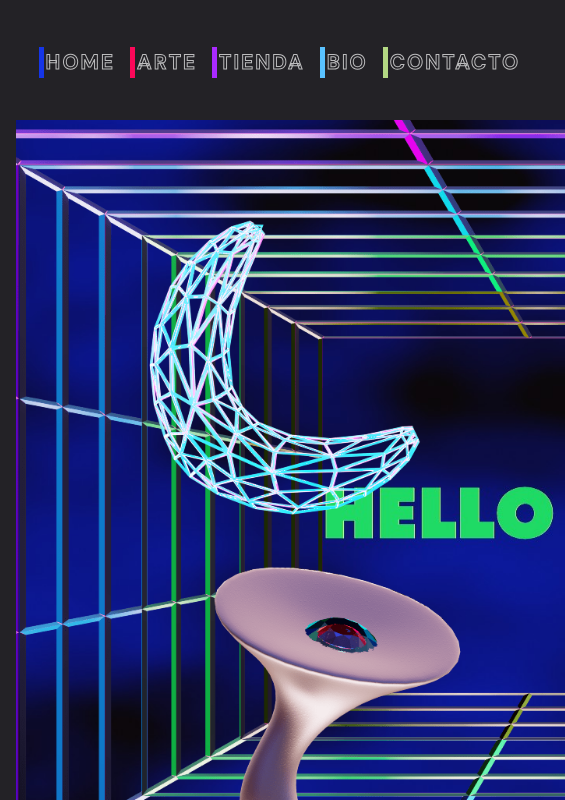
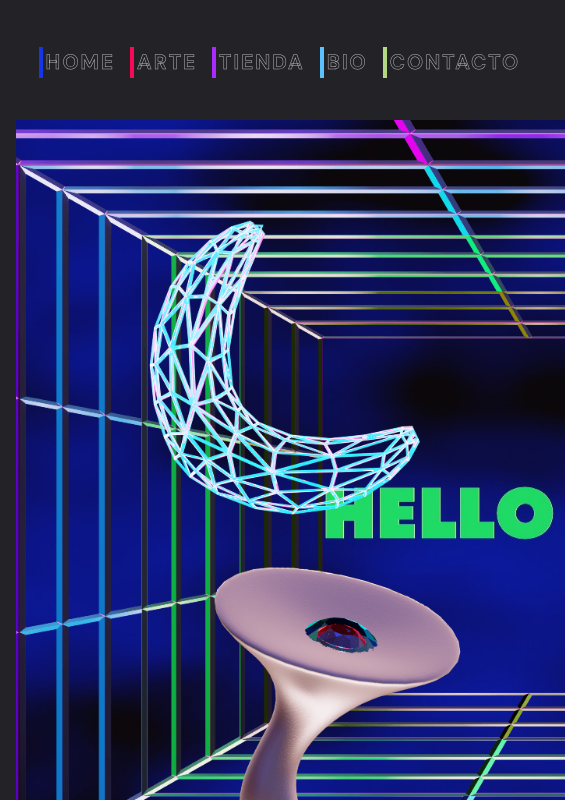
Before and after one commit to maxipehtml/Zetaweb-MaximilianoPereira, a website: page index.html in a window 1280 px wide. Shown: the top 800 px of the page, 0-565 px from the left. Drawn offline with nearby package versions, Linux system fonts and the light colour scheme; a script that the page names is missing; a web font is replaced by a local one.

Commit message:
terminado final2

```diff
--- a/scss/style.scss
+++ b/scss/style.scss
@@ -82,7 +82,7 @@ footer a{
     font-size: 1.1em;
     letter-spacing: 0.1em;
     color: transparent;
-    -webkit-text-stroke: 1px rgba(255,255,255,0.7);
+    -webkit-text-stroke: .5px rgba(255,255,255,0.7);
     &::before{
         content: attr(data-text);
         position: absolute;
@@ -90,7 +90,7 @@ footer a{
         width: 0;
         overflow: hidden;
         transition: 1s;
-        border-right: 5px solid var(--clr);
+        border-right: 4px solid var(--clr);
         -webkit-text-stroke: 1.5px var(--clr);
     }
     &:hover::before{
```
Also changed, not shown: css/style2.css.
